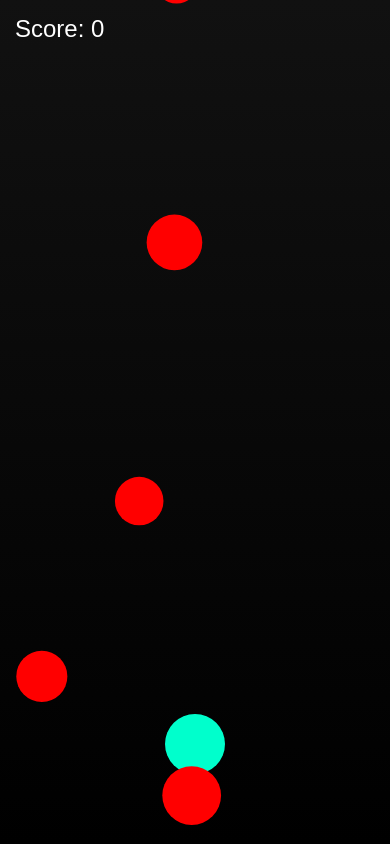
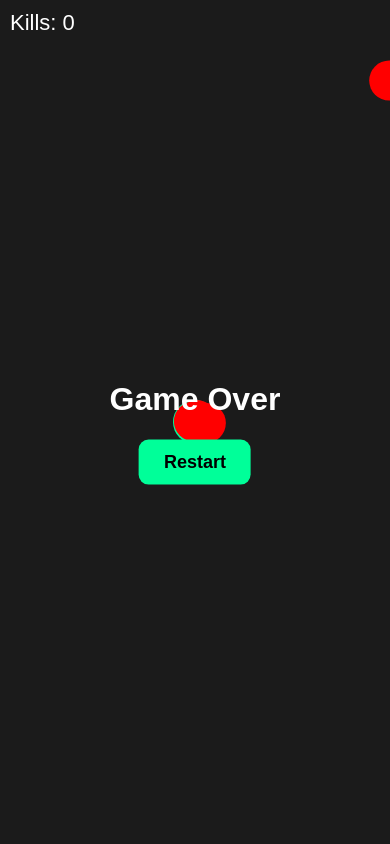
Before and after one commit to UMAR-art-grp/umar-site, a plain HTML site: page game.html in a window 390 px wide. Drawn offline with Linux system fonts and the light colour scheme.

Commit message:
Update game.html

```diff
--- a/game.html
+++ b/game.html
@@ -3,32 +3,32 @@
 <head>
 <meta charset="UTF-8">
 <meta name="viewport" content="width=device-width, initial-scale=1.0">
-<title>Mobile Shooting Game</title>
+<title>Battle Royale Mobile Game</title>
 
 <style>
 
 body{
     margin:0;
     overflow:hidden;
-    background:#000;
+    background:#111;
     font-family:Arial;
 }
 
 canvas{
     display:block;
-    background:linear-gradient(#111,#000);
+    background:#1b1b1b;
 }
 
 #score{
     position:absolute;
-    top:15px;
-    left:15px;
+    top:10px;
+    left:10px;
     color:white;
-    font-size:24px;
+    font-size:22px;
     z-index:10;
 }
 
-#gameOver{
+#gameover{
     position:absolute;
     top:50%;
     left:50%;
@@ -41,10 +41,10 @@ canvas{
 button{
     padding:12px 25px;
     border:none;
-    background:#00ffcc;
-    color:black;
+    border-radius:10px;
+    background:#00ff99;
     font-size:18px;
-    border-radius:10px;
+    font-weight:bold;
 }
 
 </style>
@@ -52,9 +52,9 @@ button{
 
 <body>
 
-<div id="score">Score: 0</div>
+<div id="score">Kills: 0</div>
 
-<div id="gameOver">
+<div id="gameover">
     <h1>Game Over</h1>
     <button onclick="location.reload()">Restart</button>
 </div>
@@ -69,83 +69,135 @@ const ctx = canvas.getContext("2d");
 canvas.width = innerWidth;
 canvas.height = innerHeight;
 
-let score = 0;
+let kills = 0;
 
 const player = {
     x: canvas.width/2,
-    y: canvas.height-100,
-    size: 30,
-    color: "#00ffcc"
+    y: canvas.height/2,
+    size: 22,
+    color:"#00ff99",
+    speed:5,
+    health:100
 };
 
 let bullets = [];
 let enemies = [];
 
 function drawPlayer(){
+
     ctx.fillStyle = player.color;
+
     ctx.beginPath();
-    ctx.arc(player.x, player.y, player.size, 0, Math.PI*2);
+    ctx.arc(player.x,player.y,player.size,0,Math.PI*2);
     ctx.fill();
+
 }
 
 function drawBullets(){
+
     ctx.fillStyle = "yellow";
+
     bullets.forEach((b,i)=>{
-        b.y -= 10;
-        ctx.fillRect(b.x,b.y,5,15);
 
-        if(b.y<0){
+        b.x += b.dx;
+        b.y += b.dy;
+
+        ctx.fillRect(b.x,b.y,8,8);
+
+        if(
+            b.x < 0 ||
+            b.x > canvas.width ||
+            b.y < 0 ||
+            b.y > canvas.height
+        ){
             bullets.splice(i,1);
         }
+
     });
+
 }
 
+function spawnEnemy(){
+
+    let side = Math.floor(Math.random()*4);
+
+    let x,y;
+
+    if(side===0){
+        x=0;
+        y=Math.random()*canvas.height;
+    }
+
+    if(side===1){
+        x=canvas.width;
+        y=Math.random()*canvas.height;
+    }
+
+    if(side===2){
+        x=Math.random()*canvas.width;
+        y=0;
+    }
+
+    if(side===3){
+        x=Math.random()*canvas.width;
+        y=canvas.height;
+    }
+
+    enemies.push({
+        x,
+        y,
+        size:20,
+        speed:1.5 + Math.random()*2
+    });
+
+}
+
+setInterval(spawnEnemy,1000);
+
 function drawEnemies(){
+
     ctx.fillStyle = "red";
 
     enemies.forEach((e,ei)=>{
 
-        e.y += e.speed;
+        let angle = Math.atan2(player.y-e.y, player.x-e.x);
+
+        e.x += Math.cos(angle)*e.speed;
+        e.y += Math.sin(angle)*e.speed;
 
         ctx.beginPath();
         ctx.arc(e.x,e.y,e.size,0,Math.PI*2);
         ctx.fill();
 
-        if(e.y > canvas.height){
-            document.getElementById("gameOver").style.display="block";
+        let distPlayer = Math.hypot(player.x-e.x, player.y-e.y);
+
+        if(distPlayer < player.size + e.size){
+
+            document.getElementById("gameover").style.display="block";
+
         }
 
         bullets.forEach((b,bi)=>{
 
-            let dx = e.x - b.x;
-            let dy = e.y - b.y;
-            let dist = Math.sqrt(dx*dx + dy*dy);
+            let dist = Math.hypot(b.x-e.x, b.y-e.y);
 
             if(dist < e.size){
+
                 enemies.splice(ei,1);
                 bullets.splice(bi,1);
 
-                score++;
-                document.getElementById("score").innerText = "Score: " + score;
+                kills++;
+
+                document.getElementById("score").innerText =
+                "Kills: " + kills;
+
             }
 
         });
 
     });
-}
-
-function spawnEnemy(){
-
-    enemies.push({
-        x: Math.random()*canvas.width,
-        y: -20,
-        size: 20 + Math.random()*15,
-        speed: 2 + Math.random()*3
-    });
 
 }
-
-setInterval(spawnEnemy,1000);
 
 function animate(){
 
@@ -164,14 +216,25 @@ animate();
 canvas.addEventListener("touchmove",(e)=>{
 
     player.x = e.touches[0].clientX;
+    player.y = e.touches[0].clientY;
 
 });
 
-canvas.addEventListener("touchstart",()=>{
+canvas.addEventListener("touchstart",(e)=>{
+
+    let touchX = e.touches[0].clientX;
+    let touchY = e.touches[0].clientY;
+
+    let angle = Math.atan2(
+        touchY-player.y,
+        touchX-player.x
+    );
 
     bullets.push({
-        x: player.x,
-        y: player.y
+        x:player.x,
+        y:player.y,
+        dx:Math.cos(angle)*8,
+        dy:Math.sin(angle)*8
     });
 
 });
```
